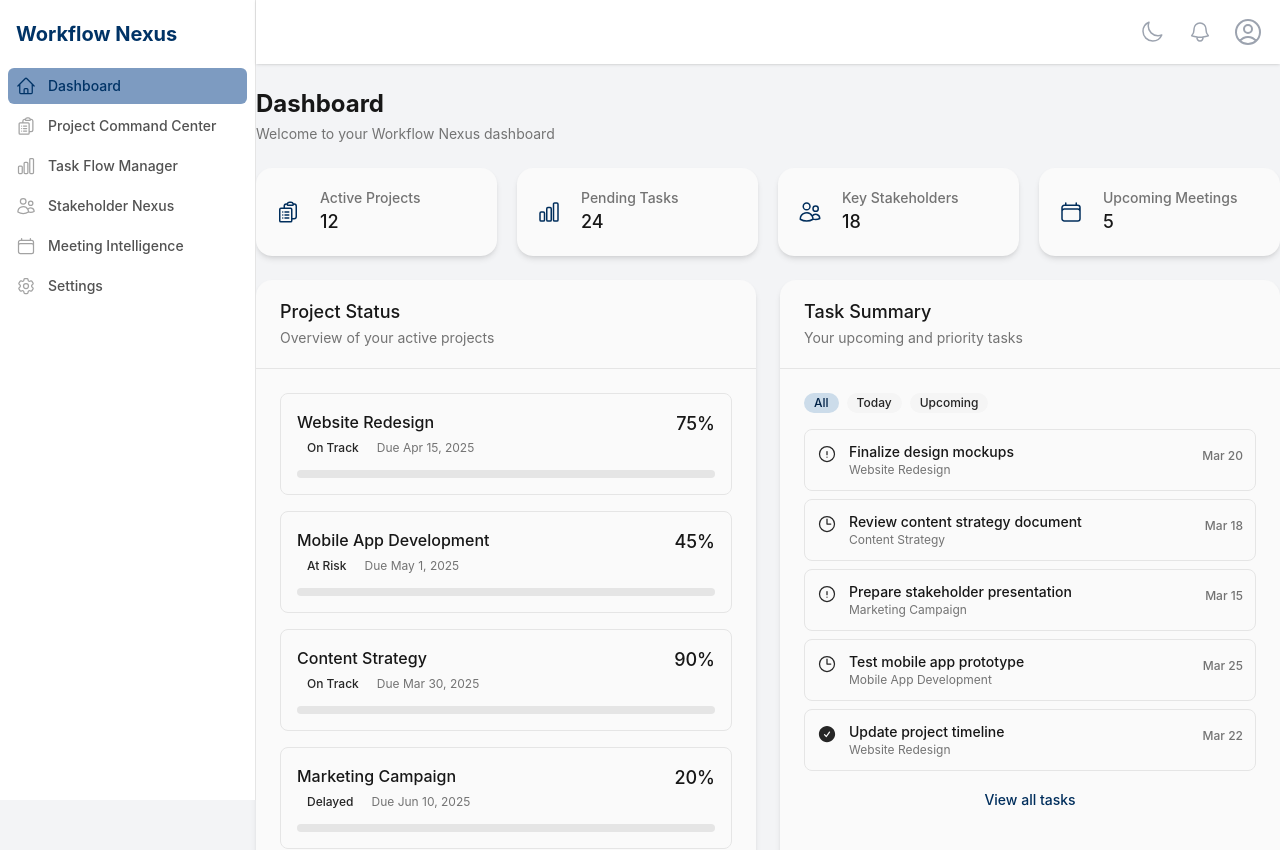
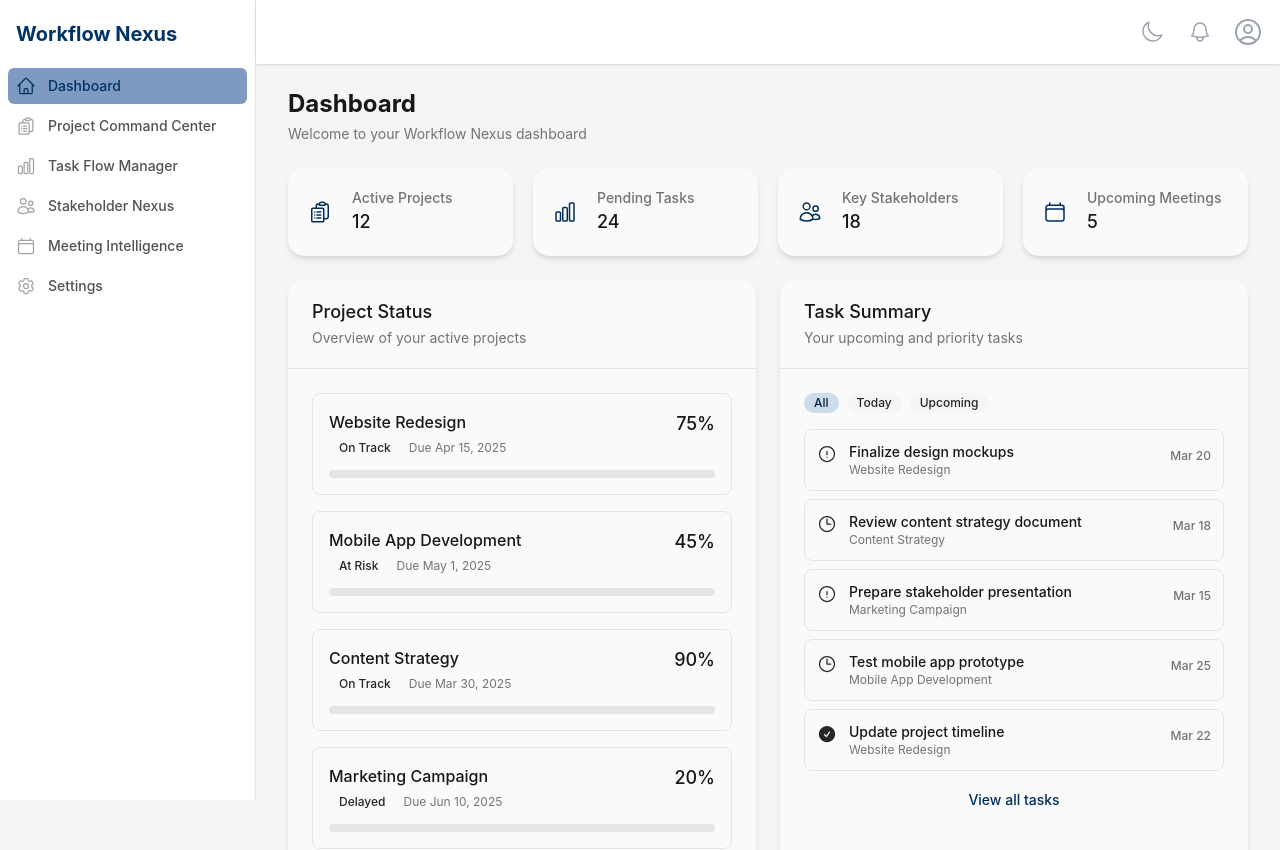
Before and after one commit to antwonjones02/Dashboard-Z, a Next.js app: page / in a window 1280 px wide. Shown: the top 850 px of the page. Built offline with nearby package versions, Linux system fonts and the light colour scheme.

Commit message:
Update Layout component with less bright background colors

```diff
--- a/components/Layout.tsx
+++ b/components/Layout.tsx
@@ -10,14 +10,14 @@ const Layout: React.FC<LayoutProps> = ({ children }) => {
   const [sidebarOpen, setSidebarOpen] = useState(false);
 
   return (
-    <div className="min-h-screen bg-gray-100 dark:bg-gray-900">
+    <div className="min-h-screen bg-neutral-100 dark:bg-[#041C2C]">
       <Sidebar isOpen={sidebarOpen} setIsOpen={setSidebarOpen} />
 
       <div className="md:pl-64 flex flex-col flex-1">
         <Navbar setSidebarOpen={setSidebarOpen} />
 
         <main className="flex-1">
-          <div className="py-6">
+          <div className="py-6 px-4 sm:px-6 md:px-8">
             {children}
           </div>
         </main>
```
